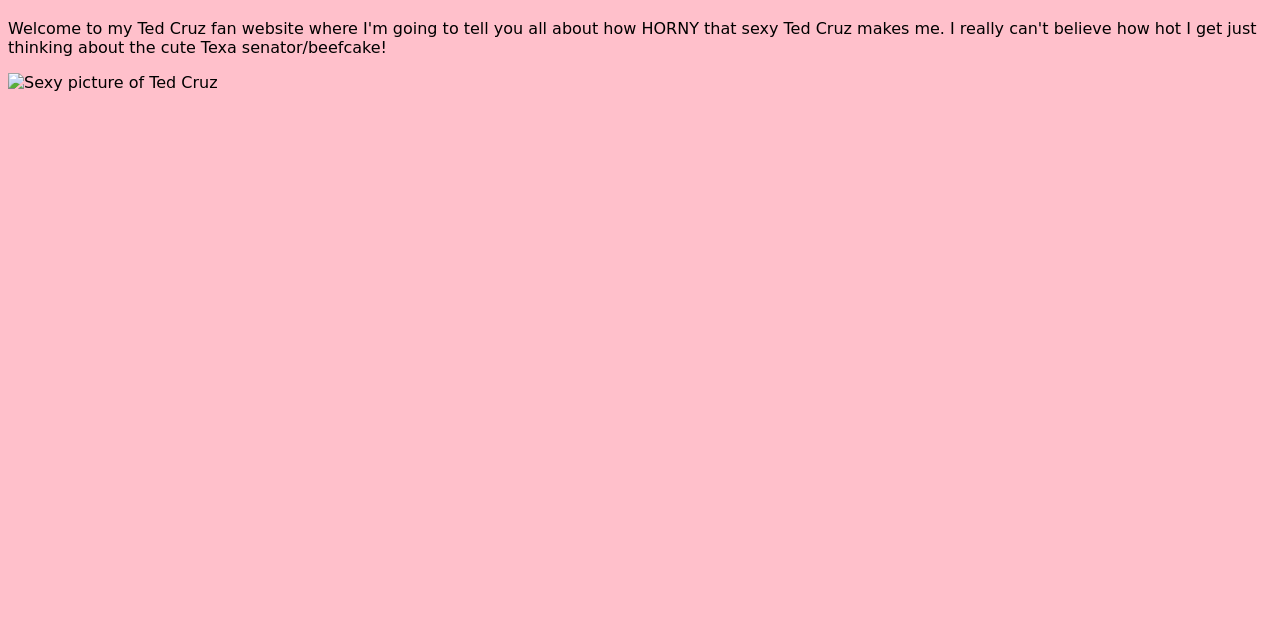
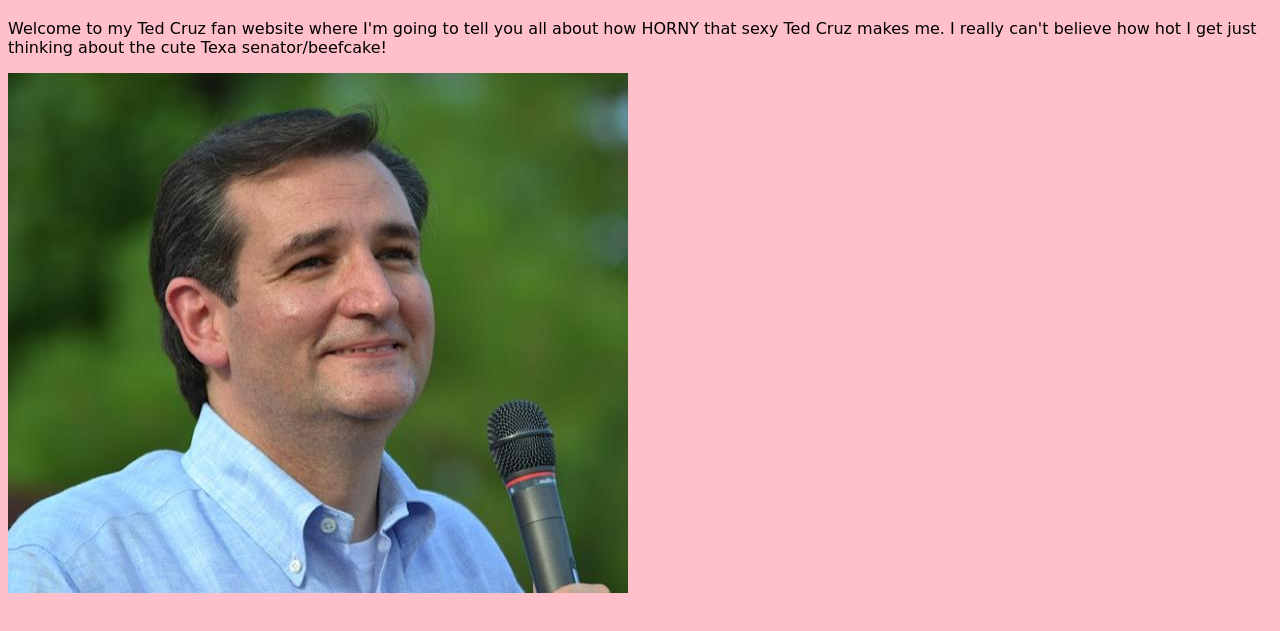
Before and after one commit to tedcruzmakesmehorny/website, a plain HTML site: page index.html in a window 1280 px wide. Shown: the part 89-720 px from the top of the page. Drawn offline with Linux system fonts and the light colour scheme.

Commit message:
Update index.html

```diff
--- a/index.html
+++ b/index.html
@@ -15,7 +15,7 @@
 
     <p>Welcome to my Ted Cruz fan website where I'm going to tell you all about how HORNY that sexy Ted Cruz makes me. I really can't believe how hot I get just thinking about the cute Texa senator/beefcake!</p>
 
-    <img src = 'sexycruz1.jpeg' alt = 'Sexy picture of Ted Cruz' title = 'Is it hot in here or is it just Texas Senator Ted Cruz (R.)?'>
+    <img src = 'sexycruz1.jpg' alt = 'Sexy picture of Ted Cruz' title = 'Is it hot in here or is it just Texas Senator Ted Cruz (R.)?'>
 
   <!-- Content Ends Here -->
 
```
